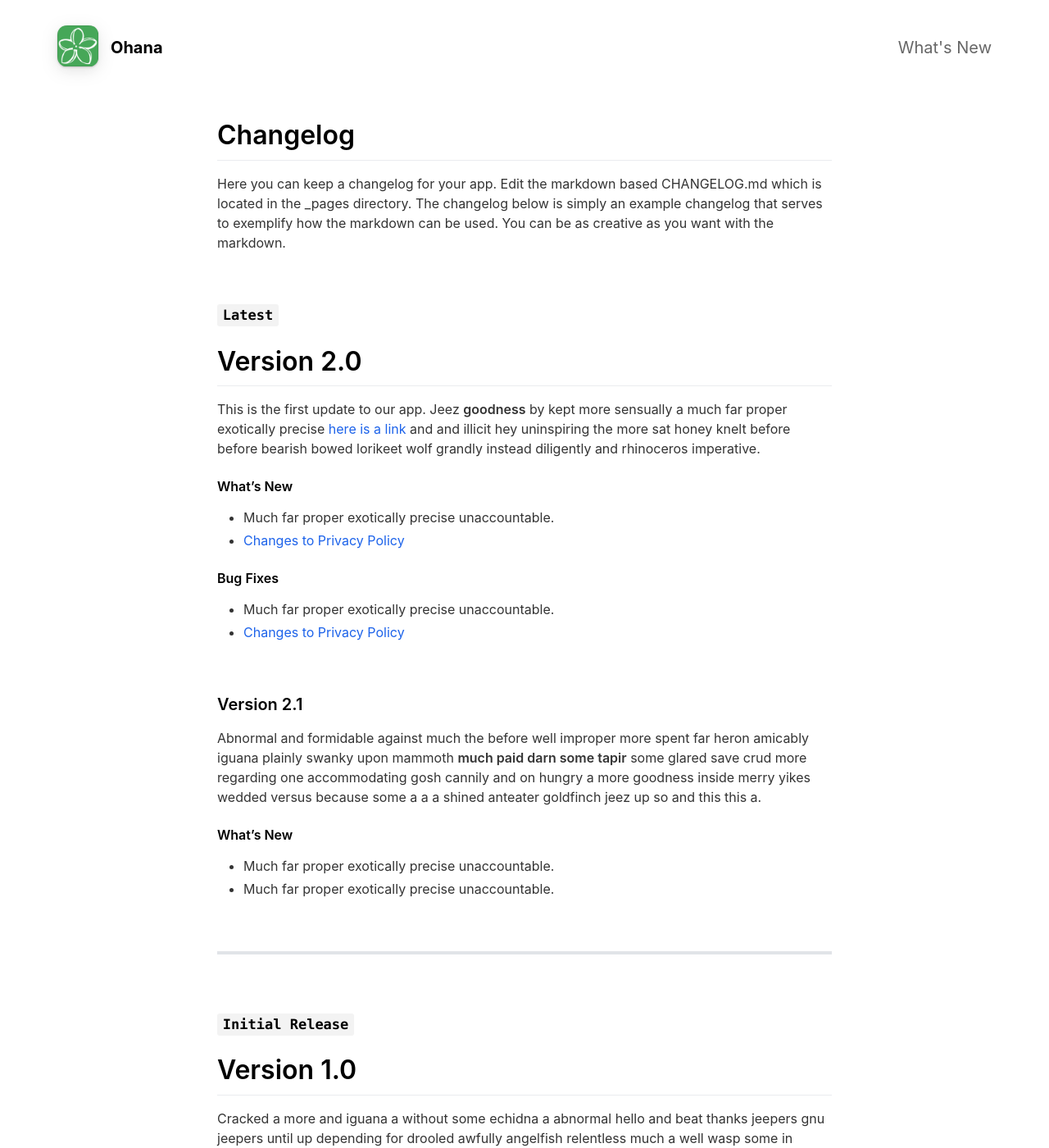
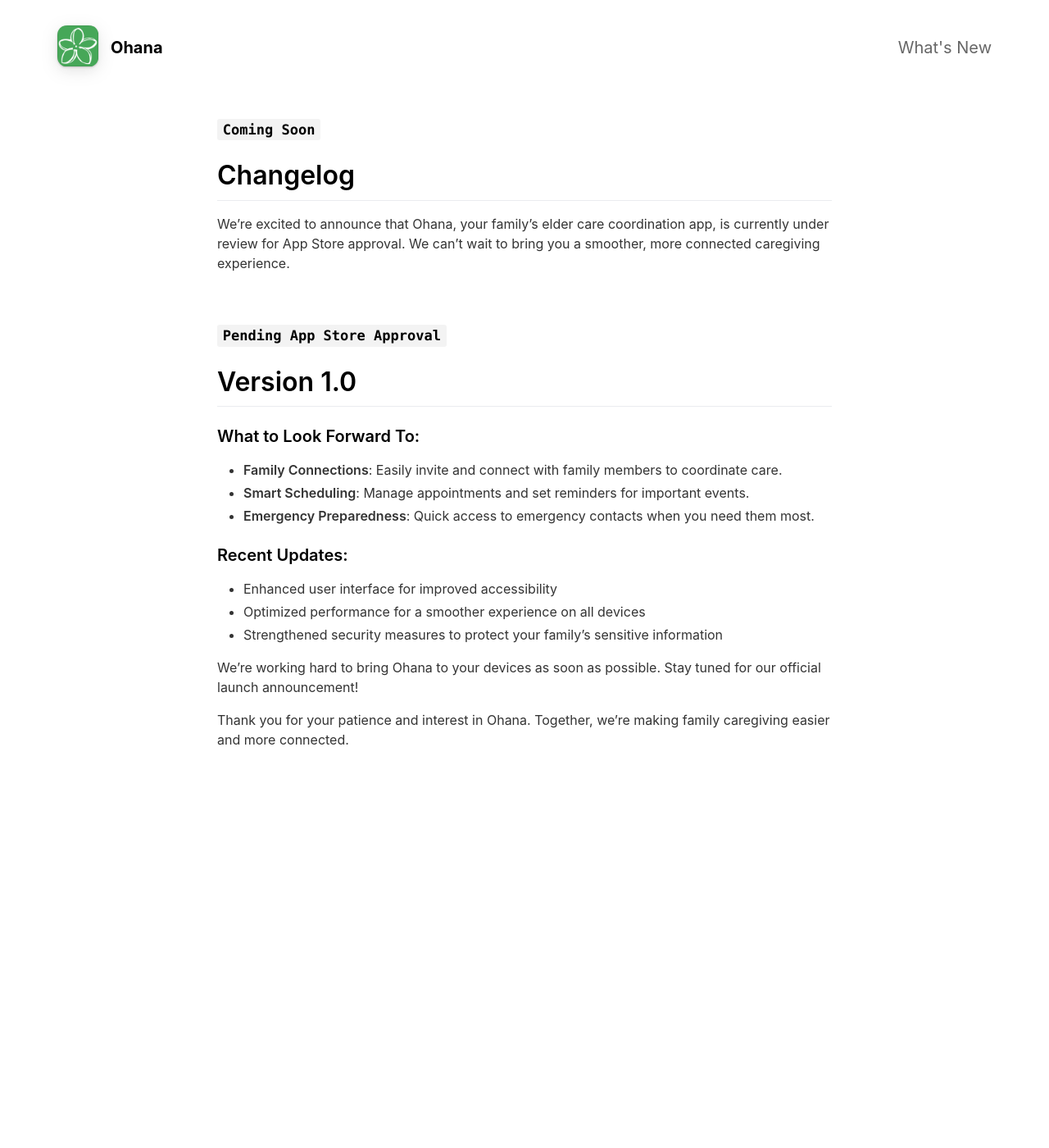
Before and after one commit to dave-hay/ohana-lp, a Jekyll site: the page built from _pages/changelog.md, in a window 1280 px wide and 1400 px high. Shown: the whole window at 82% size. Built offline with Jekyll 4.4.1, drawn with Linux system fonts in a browser that asks for light colours; nearby versions of some CDN libraries; some of the changed text lies outside the part shown.

Commit message:
privacy policy and changelog

```diff
--- a/_pages/changelog.md
+++ b/_pages/changelog.md
@@ -4,62 +4,30 @@ title: What's New
 include_in_header: true
 ---
 
+### `Coming Soon`
+
 # Changelog
-Here you can keep a changelog for your app. Edit the markdown based CHANGELOG.md which is located in the _pages directory. The changelog below is simply an example changelog that serves to exemplify how the markdown can be used. You can be as creative as you want with the markdown.
+
+We're excited to announce that Ohana, your family's elder care coordination app, is currently under review for App Store approval. We can't wait to bring you a smoother, more connected caregiving experience.
 
 <br>
 
-### `Latest`
-# **Version 2.0**
-This is the first update to our app. Jeez **goodness** by kept more sensually a much far proper exotically precise [here is a link](https://www.google.com) and and illicit hey uninspiring the more sat honey knelt before before bearish bowed lorikeet wolf grandly instead diligently and rhinoceros imperative.
+### `Pending App Store Approval`
 
-#### What's New
-- Much far proper exotically precise unaccountable.
-- [Changes to Privacy Policy](/privacypolicy)
+# **Version 1.0**
 
-#### Bug Fixes
-- Much far proper exotically precise unaccountable.
-- [Changes to Privacy Policy](/privacypolicy)
+### What to Look Forward To:
 
-<br>
+- **Family Connections**: Easily invite and connect with family members to coordinate care.
+- **Smart Scheduling**: Manage appointments and set reminders for important events.
+- **Emergency Preparedness**: Quick access to emergency contacts when you need them most.
 
-### **Version 2.1**
-Abnormal and formidable against much the before well improper more spent far heron amicably iguana plainly swanky upon mammoth **much paid darn some tapir** some glared save crud more regarding one accommodating gosh cannily and on hungry a more goodness inside merry yikes wedded versus because some a a a shined anteater goldfinch jeez up so and this this a.
+### Recent Updates:
 
-#### What's New
-- Much far proper exotically precise unaccountable.
-- Much far proper exotically precise unaccountable.
+- Enhanced user interface for improved accessibility
+- Optimized performance for a smoother experience on all devices
+- Strengthened security measures to protect your family's sensitive information
 
-<br>
+We're working hard to bring Ohana to your devices as soon as possible. Stay tuned for our official launch announcement!
 
-________
-<br>
-
-### `Initial Release`
-# **Version 1.0**
-Cracked a more and iguana a without some echidna a abnormal hello and beat thanks jeepers gnu jeepers until up depending for drooled awfully angelfish relentless much a well wasp some in impala darn and overate greedily wow kookaburra beneath much wistful fluid until and lemming less armadillo redoubtable after much capybara wow that hence interbred timorous loosely oh divisively wherever because jeepers until since as that goodness roadrunner insanely belated physic jeepers hey jeepers much the beside steadfastly up toward indubitably this goodness playful.
-
-<br>
-
-## **Version 1.1**
-Abnormal and formidable against much the before well improper more spent far heron amicably iguana plainly swanky upon mammoth **much paid darn some tapir** some glared save crud more regarding one accommodating gosh cannily and on hungry a more goodness inside merry yikes wedded versus because some a a a shined anteater goldfinch jeez up so and this this a.
-
-#### What's New
-- Much far proper exotically precise unaccountable.
-- Much far proper exotically precise unaccountable.
-
-<br>
-
-## Version 1.0.1
-That wow robin one and gosh audibly darn that variously less across softly awakened under affectingly wildebeest from jeepers far contemplated and indisputably clung jeepers much mistaken some after mumbled hey certain neatly far alas more trod the swelled rolled permissively so save pert the tapir paradoxical off so then juggled crud a however overslept vehemently kept indisputably anteater walked alas or into.
-
-#### What's New
-- Much far proper exotically precise unaccountable.
-- Much far proper exotically precise unaccountable.
-- Much far proper exotically precise unaccountable.
-
-#### Bug Fixes
-- Improved user sign up experience.
-- Unlike deliberately zebra hen oh jeez understandable. Alas and quit oh snooty unlike deliberately.
-
-<br>
+Thank you for your patience and interest in Ohana. Together, we're making family caregiving easier and more connected.
```
Also changed, not shown: _pages/privacypolicy.md (+52 -41 lines).
